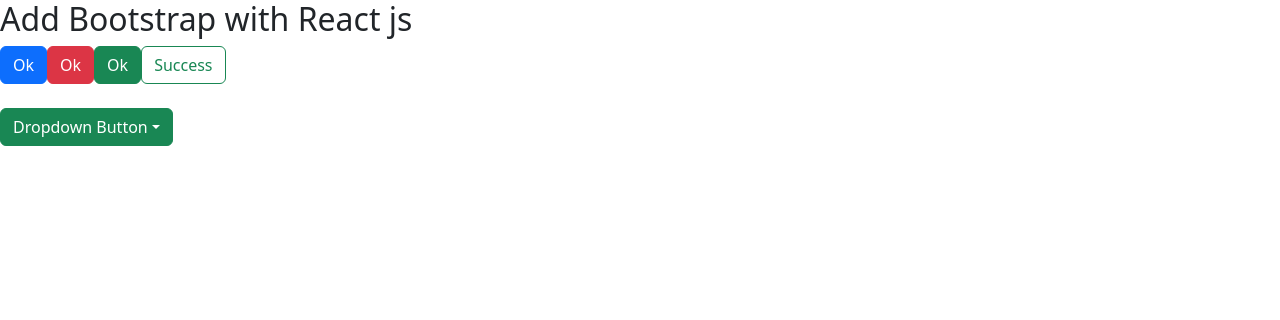
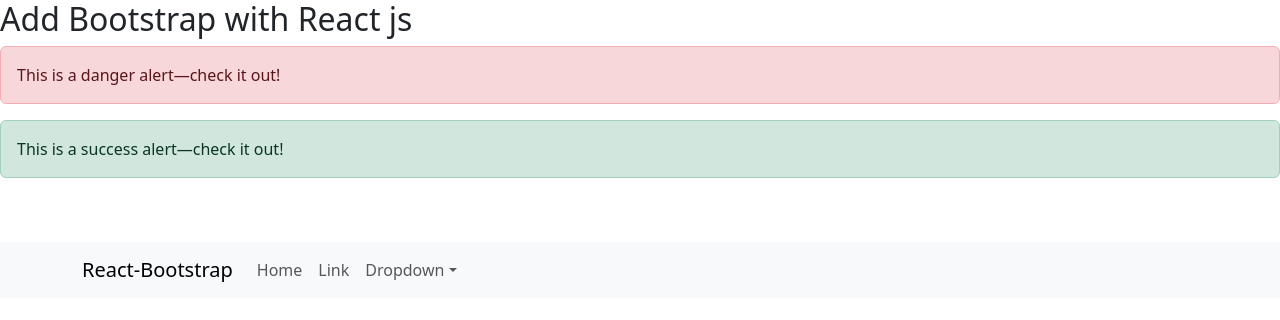
Before and after one commit to sumitbasu116/react-blog, a React (Vite) app: page / in a window 1280 px wide. Shown: the top 320 px of the page. Built offline with nearby package versions, Linux system fonts and the light colour scheme.

Commit message:
react-bootstrap part2 using alert and navbar

```diff
--- a/src/App.jsx
+++ b/src/App.jsx
@@ -1,27 +1,38 @@
-import {Button} from 'react-bootstrap';
-import {Dropdown} from 'react-bootstrap';
+import Alert from 'react-bootstrap/Alert';
+import {NavDropdown,Navbar,Nav,Container} from 'react-bootstrap';
+
 function App() {
 
   return (
     <div>
       <h2>Add Bootstrap with React js</h2>
-      <Button>Ok</Button>
-      <Button variant='danger'>Ok</Button>
-      <Button variant='success'>Ok</Button>
-      <Button variant="outline-success">Success</Button>
+      <Alert variant='danger'>This is a danger alert—check it out!</Alert>
+      <Alert variant='success'>This is a success alert—check it out!</Alert>
       <br />
       <br />
-      <Dropdown>
-      <Dropdown.Toggle variant="success" id="dropdown-basic">
-        Dropdown Button
-      </Dropdown.Toggle>
-
-      <Dropdown.Menu>
-        <Dropdown.Item href="#/action-1">Action</Dropdown.Item>
-        <Dropdown.Item href="#/action-2">Another action</Dropdown.Item>
-        <Dropdown.Item href="#/action-3">Something else</Dropdown.Item>
-      </Dropdown.Menu>
-    </Dropdown>
+      <Navbar expand="lg" className="bg-body-tertiary">
+      <Container>
+        <Navbar.Brand href="#home">React-Bootstrap</Navbar.Brand>
+        <Navbar.Toggle aria-controls="basic-navbar-nav" />
+        <Navbar.Collapse id="basic-navbar-nav">
+          <Nav className="me-auto">
+            <Nav.Link href="#home">Home</Nav.Link>
+            <Nav.Link href="#link">Link</Nav.Link>
+            <NavDropdown title="Dropdown" id="basic-nav-dropdown">
+              <NavDropdown.Item href="#action/3.1">Action</NavDropdown.Item>
+              <NavDropdown.Item href="#action/3.2">
+                Another action
+              </NavDropdown.Item>
+              <NavDropdown.Item href="#action/3.3">Something</NavDropdown.Item>
+              <NavDropdown.Divider />
+              <NavDropdown.Item href="#action/3.4">
+                Separated link
+              </NavDropdown.Item>
+            </NavDropdown>
+          </Nav>
+        </Navbar.Collapse>
+      </Container>
+    </Navbar>
     </div>
   )
 }
```
